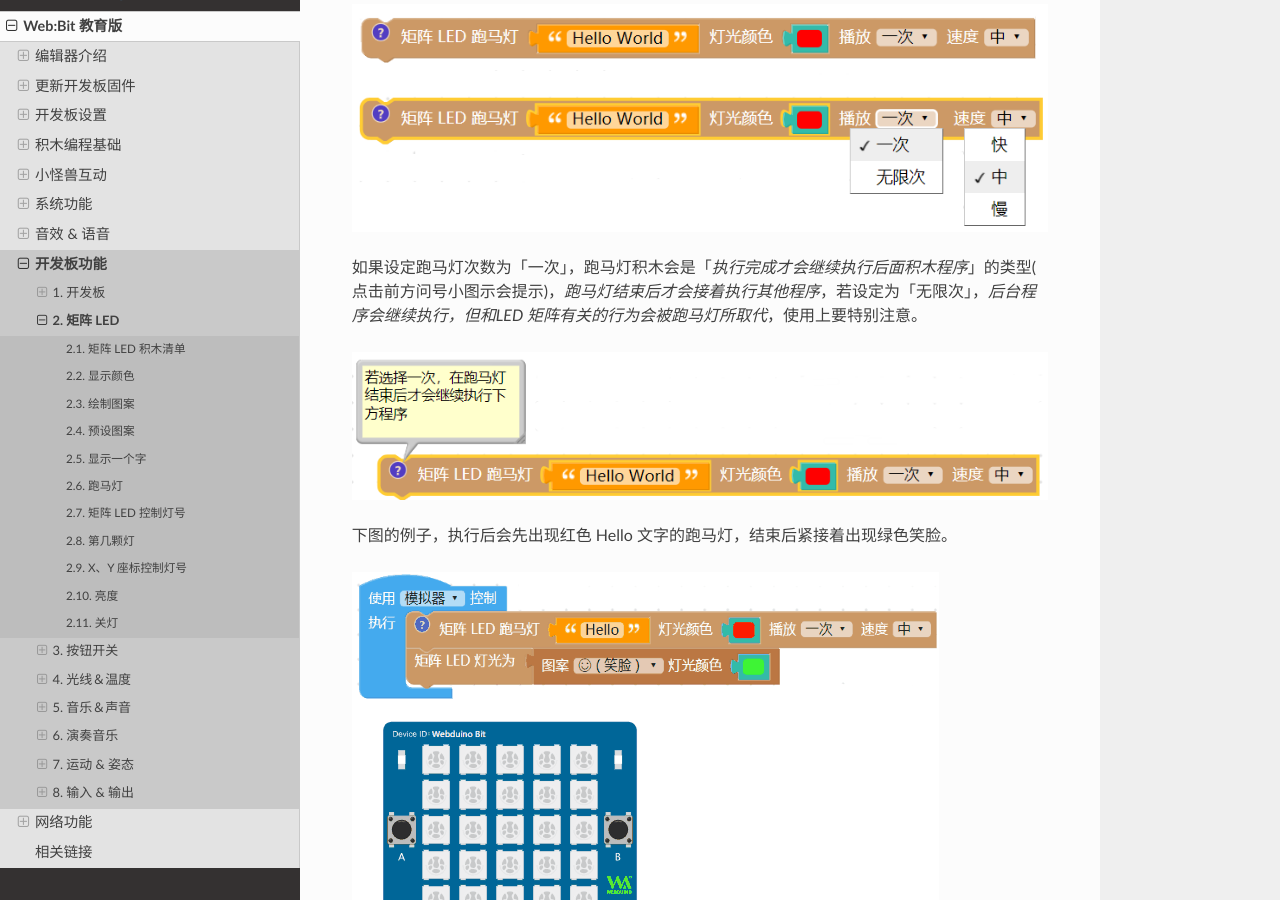
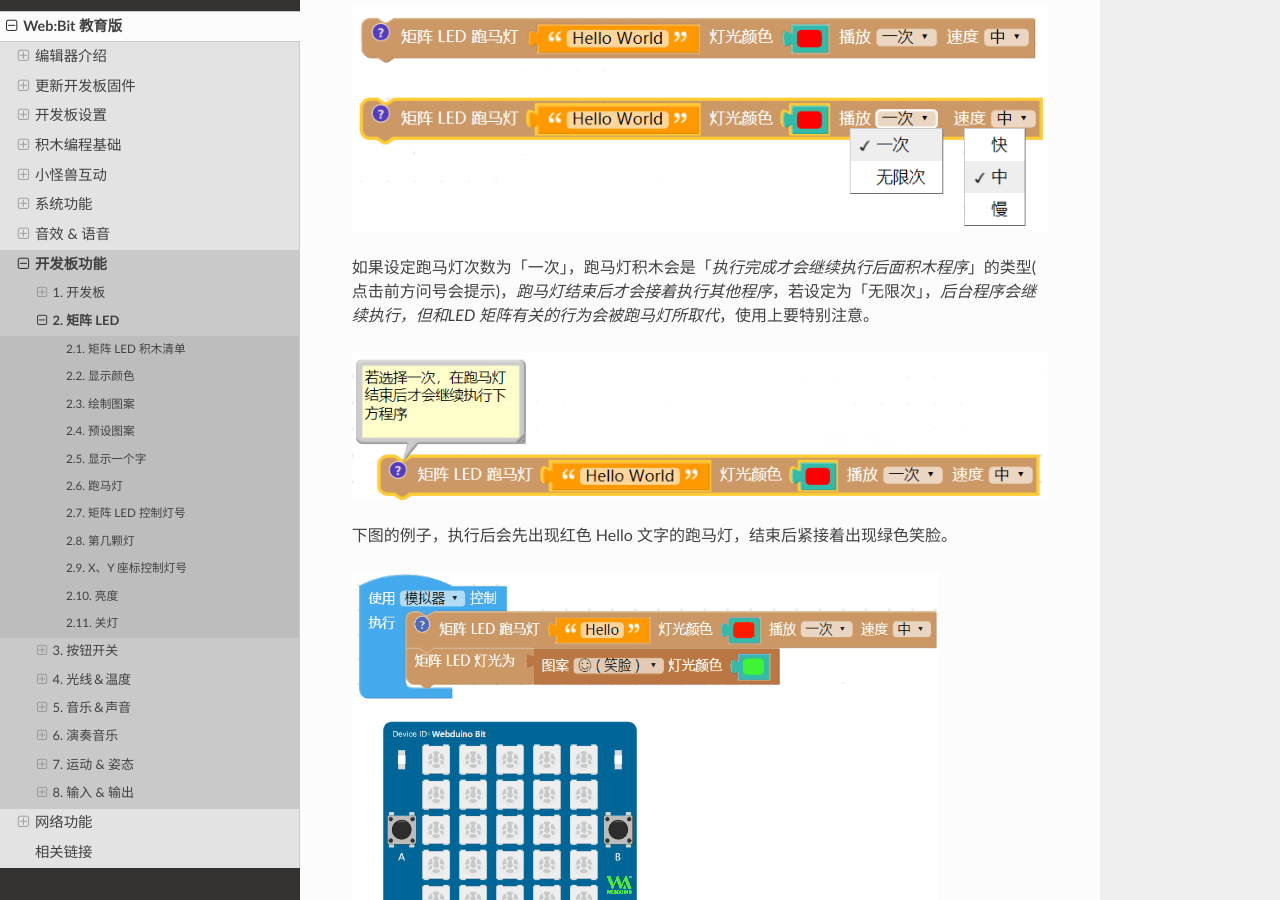
Before and after one commit to BPI-STEAM/simplified_webbit_docs, a Sphinx documentation site: the page built from source/webduino/tutorials/board/rgbled-matrix.md, in a window 1280 px wide and 900 px high, scrolled down 4846 px. Built offline with Sphinx 7.4.7 and the Read the Docs theme 2.0.0, drawn with Linux system fonts in a browser that asks for light colours; pages that are not in the unit, such as notebooks, are missing from menus.

Commit message:
Update rgbled-matrix.md

```diff
--- a/source/webduino/tutorials/board/rgbled-matrix.md
+++ b/source/webduino/tutorials/board/rgbled-matrix.md
@@ -62,7 +62,7 @@
 
 ![](rgbled-matrix/upload_879d253f34acc1b464e08ef98965e7f9.jpg)
 
-如果设定跑马灯次数为「一次」，跑马灯积木会是「*执行完成才会继续执行后面积木程序*」的类型( 点击前方问号小图示会提示)，*跑马灯结束后才会接着执行其他程序*，若设定为「无限次」，*后台程序会继续执行，但和LED 矩阵有关的行为会被跑马灯所取代*，使用上要特别注意。
+如果设定跑马灯次数为「一次」，跑马灯积木会是「*执行完成才会继续执行后面积木程序*」的类型( 点击前方问号会提示)，*跑马灯结束后才会接着执行其他程序*，若设定为「无限次」，*后台程序会继续执行，但和LED 矩阵有关的行为会被跑马灯所取代*，使用上要特别注意。
 
 ![](rgbled-matrix/upload_7b9090bfacbbbdf3801cf8f77112c4bc.png)
 
```
